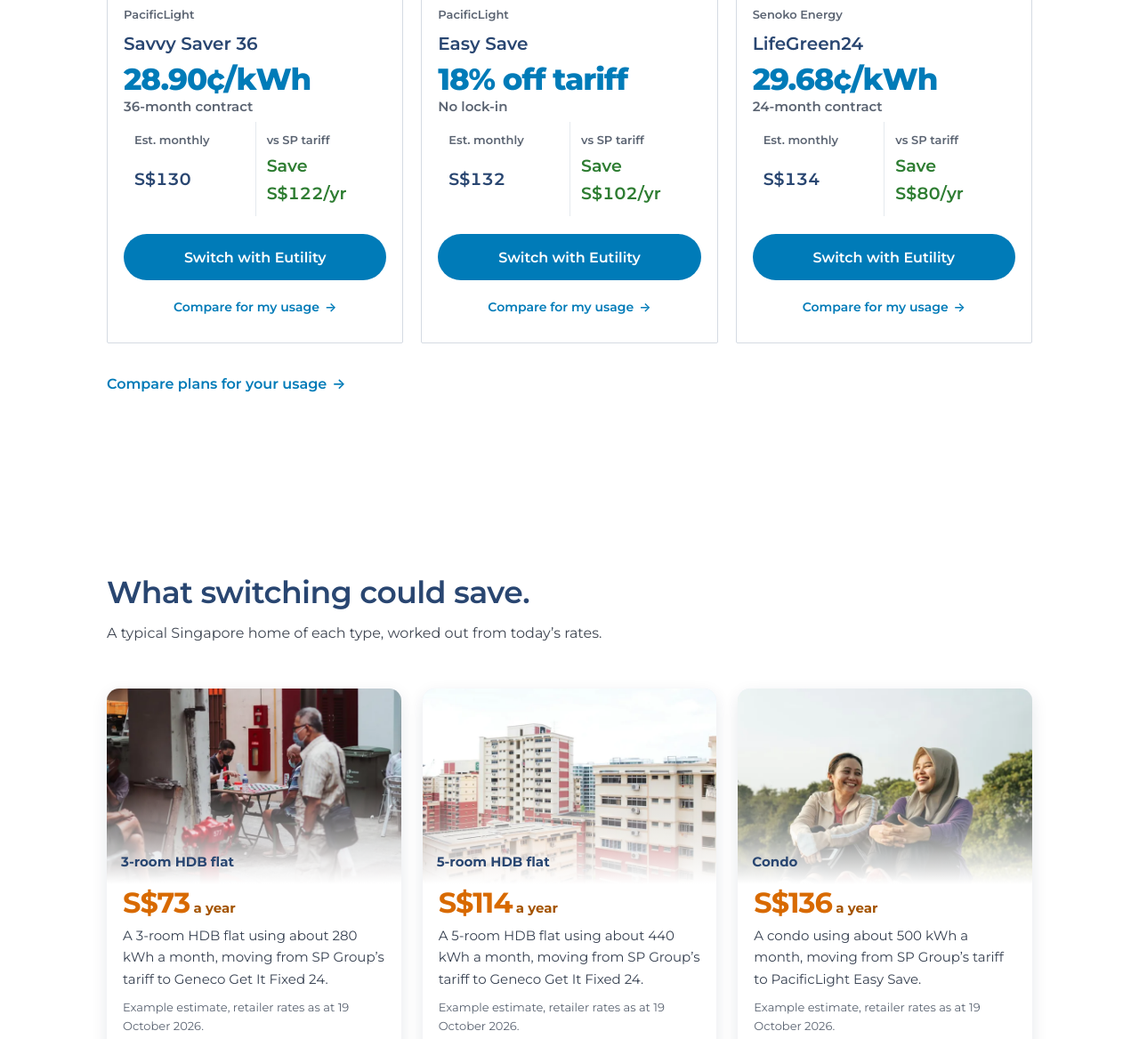
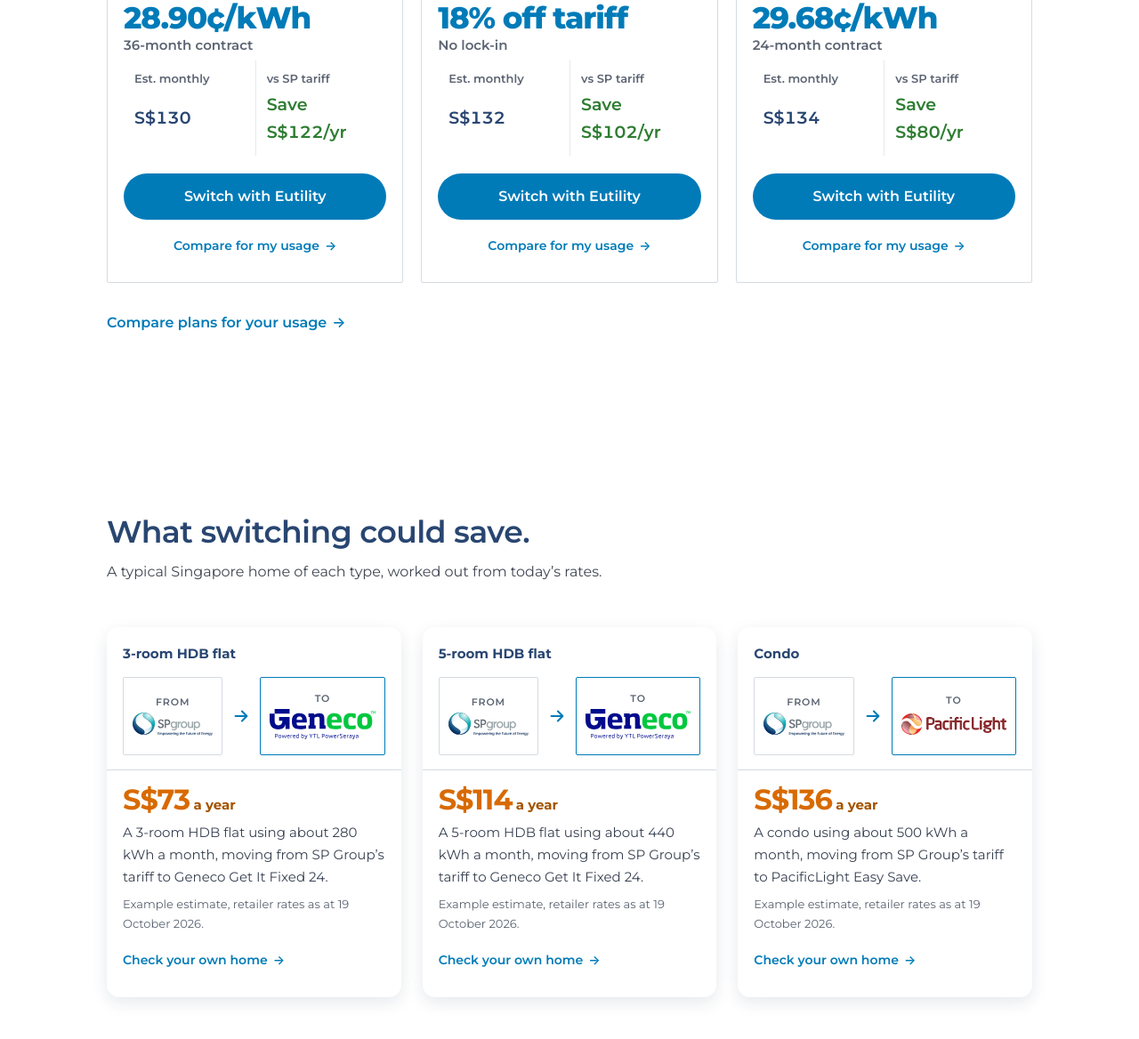
Before and after one commit to ssamuel635/eutility-savings, a website with bundled scripts: page index.html in a window 1280 px wide. Shown: the part 3010-4178 px from the top of the page at 89% size. Built offline with nearby package versions, Linux system fonts and the light colour scheme.

Commit message:
Switching examples show retailer logos instead of stock photos
The home-type savings stories (home + testimonials pages) now show
"From SP Group -> To <retailer>" with each retailer's official logo, and
the home page "Our picks" cards show the retailer's logo where the photo
was. Logos are the files published on each retailer's own website, in
assets/img/retailers/; a retailer without one (Flo Energy) shows its name.

```diff
--- a/assets/css/styles.css
+++ b/assets/css/styles.css
@@ -2029,3 +2029,20 @@
   70% { box-shadow: 0 0 0 14px rgba(37, 211, 102, 0); }
   100% { box-shadow: 0 0 0 0 rgba(37, 211, 102, 0); }
 }
+
+/* Retailer logos (22 Oct): the switching examples (home-type stories, "Our
+   picks") show who you'd move from and to by their official logos, in place of
+   stock photos. Files in assets/img/retailers/. */
+.retailer-logo { display: block; max-width: 100%; max-height: 44px; width: auto; height: auto; object-fit: contain; }
+.retailer-logo--text { font: 700 17px/1.2 var(--font-head); color: var(--heading); text-align: center; }
+.story-card__switch { display: grid; gap: 14px; padding: 18px 18px 16px; border-bottom: 1px solid var(--border); }
+.story-card__switch .story-card__home { position: static; font-size: 15px; }
+.switch-logos { display: grid; grid-template-columns: minmax(0, 1fr) auto minmax(0, 1.25fr); align-items: center; gap: 10px; }
+.switch-logos > span:not(.switch-logos__arrow) { display: grid; gap: 6px; justify-items: center; align-content: center; height: 88px; padding: 10px; border: 1px solid var(--border); border-radius: 2px; background: #fff; }
+.switch-logos small { font: 600 11px/1 var(--font-head); letter-spacing: .08em; text-transform: uppercase; color: var(--muted); }
+.switch-logos__from .retailer-logo { max-height: 34px; }
+.switch-logos__to { border-color: var(--blue) !important; }
+.switch-logos__arrow { color: var(--blue); }
+.story-card__body { padding-top: 16px; }
+.pick-card__logo { display: grid; place-items: center; height: 136px; padding: 44px 20px 16px; border: 1px solid var(--border); border-radius: 2px; background: #fff; }
+.pick-card__logo .retailer-logo { max-height: 52px; }
--- a/assets/js/pages/home.js
+++ b/assets/js/pages/home.js
@@ -1,7 +1,7 @@
 import { initLayout, observeReveals, pauseBarAction, resumeBarAction, photoFallbacks } from '../layout.js';
 import { mountResidential } from '../widgets/residential.js';
 import { mountSme } from '../widgets/sme.js';
-import { homeStories, storyCard } from '../widgets/home-story.js';
+import { homeStories, storyCard, retailerLogo } from '../widgets/home-story.js';
 import { MARKET_PLANS, fmtMoney, PLAN_COUNT, RETAILER_COUNT, TARIFF, TARIFF_PERIOD } from '../calc.js';
 import { CONFIG } from '../config.js';
 import { photo } from '../data/photos.js';
@@ -50,20 +50,20 @@
 // Hero photo: behind the top of the page on desktop, above the headline on phones
 document.getElementById('hero-photo').innerHTML = photo('sofa', { eager: true, sizes: '(min-width: 1024px) 62vw, 100vw' });
 
-// Our picks: three plans worth a look, priced for a typical home, each with a photo
+// Our picks: three plans worth a look, priced for a typical home, each with its retailer's logo
 const kwh = CONFIG.defaultKwh;
 const cheapest = plans.list({ kwh, sort: 'price' })[0];
 const noLock = plans.list({ kwh, type: 'nolock', sort: 'price' })[0];
 const green = plans.list({ kwh, type: 'green', sort: 'price' })[0];
 const picks = [
-  ['Lowest bill', cheapest, 'livingRoom'],
-  ['No lock-in', noLock, 'motherChild'],
-  ['Greener choice', green, 'kites'],
+  ['Lowest bill', cheapest],
+  ['No lock-in', noLock],
+  ['Greener choice', green],
 ].filter(([, r], i, arr) => r && arr.findIndex(([, x]) => x?.id === r.id) === i);
-document.getElementById('plan-teaser').innerHTML = picks.map(([label, r, img], i) => `
+document.getElementById('plan-teaser').innerHTML = picks.map(([label, r], i) => `
   <article class="pick-card reveal" style="--d:${i * 0.06}s">
     <span class="pick-card__ribbon">${esc(label)}</span>
-    <div class="photo-frame">${photo(img, { sizes: '(min-width: 720px) 33vw, 100vw' })}</div>
+    <div class="pick-card__logo">${retailerLogo(r.plan.retailer)}</div>
     <div class="pick-card__body">
       <p class="pick-card__retailer">${esc(r.plan.retailer)}</p>
       <p class="pick-card__name">${esc(r.plan.name)}</p>
--- a/assets/js/pages/testimonials.js
+++ b/assets/js/pages/testimonials.js
@@ -1,5 +1,5 @@
 // Testimonials: what switching could save each type of Singapore home (real
-// estimates, with a photo), then home customers in their own words once any
+// estimates, with the retailers' logos), then home customers in their own words once any
 // have agreed to be quoted.
 import { initLayout, observeReveals, photoFallbacks } from '../layout.js';
 import { homeStories, storyCard } from '../widgets/home-story.js';
--- a/assets/js/widgets/home-story.js
+++ b/assets/js/widgets/home-story.js
@@ -1,23 +1,35 @@
-// Savings by home type: photo cards with a real estimate for each type of home,
-// worked out from the price sheet. These replace sample testimonials, so
-// nothing on the site is a made-up quote. Real, permission-cleared customer
-// stories can sit alongside these later.
+// Savings by home type: a card per type of home with a real estimate, worked
+// out from the price sheet, showing the switch itself (SP Group's tariff to the
+// new retailer, by their logos). These replace sample testimonials, so nothing
+// on the site is a made-up quote. Real, permission-cleared customer stories
+// can sit alongside these later.
 
 import { compare, fmtMoney, RATES_DATE } from '../calc.js';
 import { CONFIG } from '../config.js';
-import { photo } from '../data/photos.js';
 
 const esc = (s) => String(s ?? '').replace(/[&<>"]/g, (c) => ({ '&': '&amp;', '<': '&lt;', '>': '&gt;', '"': '&quot;' }[c]));
 
-/** Which photo goes with which home type (labels match CONFIG.homePresets). */
-const STORY_PHOTOS = {
-  'HDB 3-room': 'voidDeck',
-  'HDB 4-room': 'familyMeal',
-  'HDB 5-room': 'hdb',
-  Executive: 'livingRoom',
-  Condo: 'neighbours',
-  Landed: 'kites',
+/**
+ * Official logos, as published on each retailer's own website (Oct 2026), in
+ * assets/img/retailers/. A retailer without a file here shows its name instead.
+ */
+const LOGOS = {
+  'SP Group': 'sp-group.svg',
+  Geneco: 'geneco.svg',
+  'Keppel Electric': 'keppel-electric.svg',
+  PacificLight: 'pacificlight.png',
+  'Sembcorp Power': 'sembcorp-power.png',
+  'Senoko Energy': 'senoko-energy.png',
+  'Tuas Power': 'tuas-power.png',
 };
+
+export function retailerLogo(name) {
+  const file = LOGOS[name];
+  return file
+    ? `<img class="retailer-logo" src="assets/img/retailers/${file}" alt="${esc(name)}" loading="lazy" decoding="async">`
+    : `<span class="retailer-logo retailer-logo--text">${esc(name)}</span>`;
+}
+
 const HOME_NAMES = { 'HDB 3-room': '3-room HDB flat', 'HDB 4-room': '4-room HDB flat', 'HDB 5-room': '5-room HDB flat', Executive: 'Executive flat', Condo: 'Condo', Landed: 'Landed home' };
 /** The same, mid-sentence ("A 3-room HDB flat using…"). */
 const IN_SENTENCE = { 'HDB 3-room': 'a 3-room HDB flat', 'HDB 4-room': 'a 4-room HDB flat', 'HDB 5-room': 'a 5-room HDB flat', Executive: 'an Executive flat', Condo: 'a condo', Landed: 'a landed home' };
@@ -29,7 +41,7 @@
     if (!preset) return null;
     const r = compare({ kwh: preset.kwh, contract: '24' });
     if (!r.best || r.alreadyBest) return null;
-    return { label, kwh: preset.kwh, best: r.best, photo: STORY_PHOTOS[label] };
+    return { label, kwh: preset.kwh, best: r.best };
   }).filter(Boolean);
 }
 
@@ -37,12 +49,20 @@
 
 export function storyCard(s, i = 0) {
   const home = HOME_NAMES[s.label] || s.label;
+  const to = s.best.plan.retailer;
   return `
   <article class="story-card reveal" style="--d:${i * 0.06}s">
-    <div class="story-card__photo photo-frame">${photo(s.photo, { sizes: '(min-width: 768px) 33vw, 100vw' })}<span class="story-card__home">${esc(home)}</span></div>
+    <div class="story-card__switch">
+      <span class="story-card__home">${esc(home)}</span>
+      <div class="switch-logos" role="img" aria-label="${esc(`From SP Group to ${to}`)}">
+        <span class="switch-logos__from" aria-hidden="true"><small>From</small>${retailerLogo('SP Group')}</span>
+        <span class="switch-logos__arrow" aria-hidden="true"><svg viewBox="0 0 24 24" width="22" height="22" fill="none" stroke="currentColor" stroke-width="2.2" stroke-linecap="round" stroke-linejoin="round"><path d="M5 12h14M13 6l6 6-6 6"/></svg></span>
+        <span class="switch-logos__to" aria-hidden="true"><small>To</small>${retailerLogo(to)}</span>
+      </div>
+    </div>
     <div class="story-card__body">
       <p class="story-card__save">${fmtMoney(s.best.savingYearly)}<small> a year</small></p>
-      <p class="story-card__how">${esc(cap(IN_SENTENCE[s.label] || home))} using about ${s.kwh} kWh a month, moving from SP Group’s tariff to ${esc(s.best.plan.retailer)} ${esc(s.best.plan.name)}.</p>
+      <p class="story-card__how">${esc(cap(IN_SENTENCE[s.label] || home))} using about ${s.kwh} kWh a month, moving from SP Group’s tariff to ${esc(to)} ${esc(s.best.plan.name)}.</p>
       <p class="story-card__note">Example estimate, retailer rates as at ${esc(RATES_DATE)}.</p>
       <a class="link-arrow" href="calculator.html?kwh=${s.kwh}&run=1">Check your own home</a>
     </div>
```
Also changed, not shown: testimonials.html (+0 -1 lines), assets/img/retailers/geneco.svg (added), assets/img/retailers/keppel-electric.svg (added), assets/img/retailers/pacificlight.png (added), assets/img/retailers/sembcorp-power.png (added), assets/img/retailers/senoko-energy.png (added), assets/img/retailers/sp-group.svg (added), assets/img/retailers/tuas-power.png (added).
